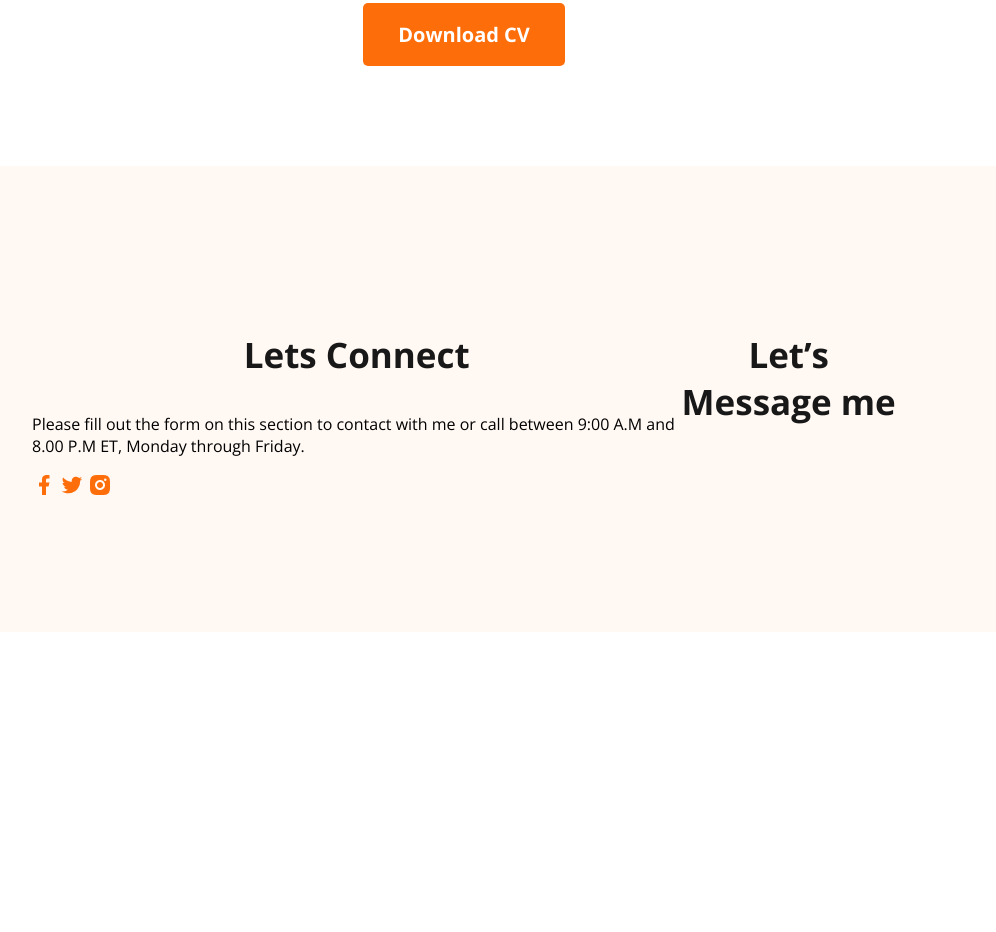
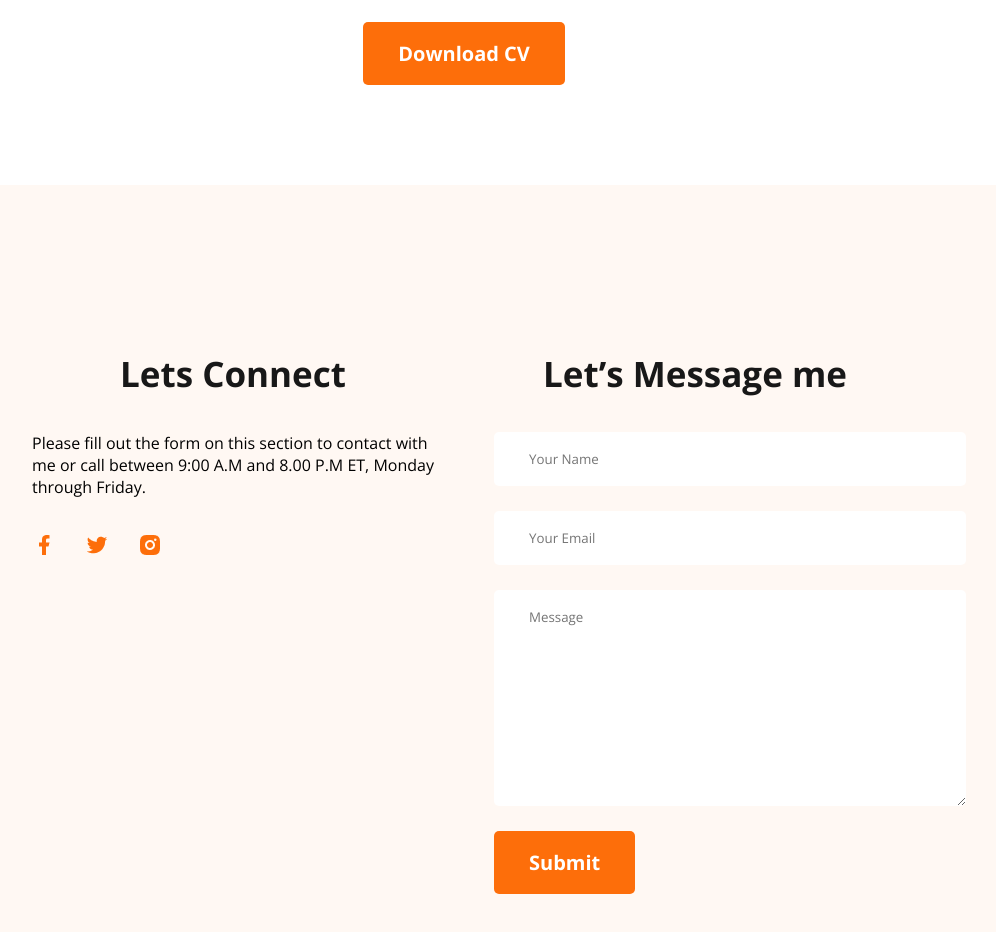
Before and after one commit to programarreza/Developer-Portfolio, a plain HTML site: page Developer Portfolio/index.html in a window 1280 px wide. Shown: the part 3168-4100 px from the top of the page, without its empty margins (176-1172 px from the left). Before the commit the page ends 3808 px from the top, so only its background shows below. Drawn offline with nearby package versions, Linux system fonts and the light colour scheme.

Commit message:
finished footer section with contact form

```diff
--- a/Developer Portfolio/index.html
+++ b/Developer Portfolio/index.html
@@ -165,6 +165,12 @@
         </div>
         <div class="footer-column">
             <h3 class="section-title">Let’s Message me</h3>
+            <form class="contact" action="">
+                <input type="text" placeholder="Your Name" name="" id="">
+                <input type="email" placeholder="Your Email" name="" id="">
+                <textarea placeholder="Message" name="" id="" cols="50" rows="10"></textarea>
+                <input class="btn-primary" type="submit" value="Submit">
+            </form>
         </div>
     </footer>
 
--- a/Developer Portfolio/style.css
+++ b/Developer Portfolio/style.css
@@ -207,4 +207,30 @@ footer {
     background: #FFF8F3;
     margin-top: 100px;
     padding: 130px 200px;
+    gap: 60px;
 }
+
+.footer-column {
+    width: 50%;
+}
+
+.contact input[type="text"],
+input[type="email"],
+textarea {
+    display: block;
+    margin-bottom: 25px;
+    padding: 18px 35px;
+    outline: none;
+    border: none;
+    color: #757575;
+    border-radius: 5px;
+    width: 100%;
+}
+
+.social-link a {
+    margin-right: 25px;
+}
+
+.section-description {
+    margin-bottom: 35px;
+}
```
